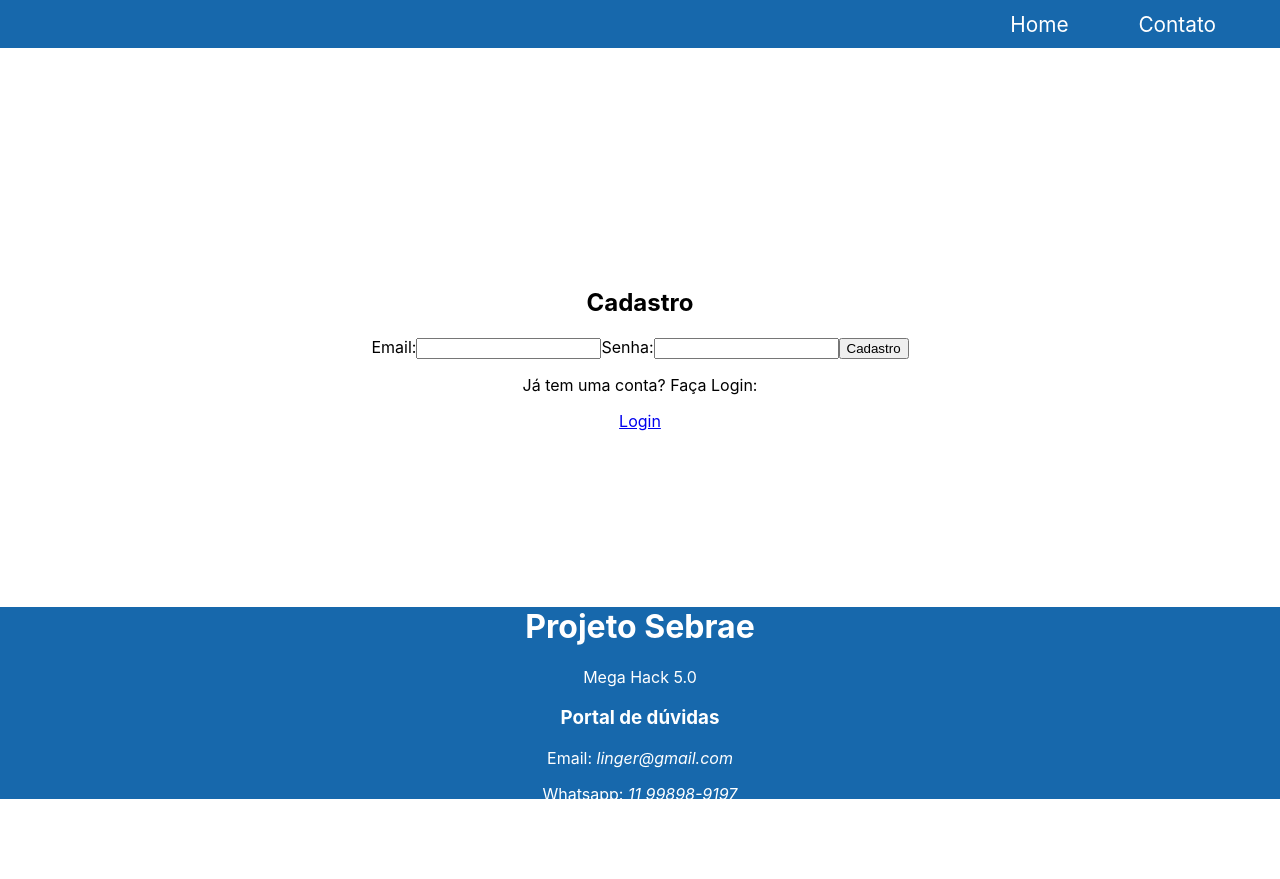
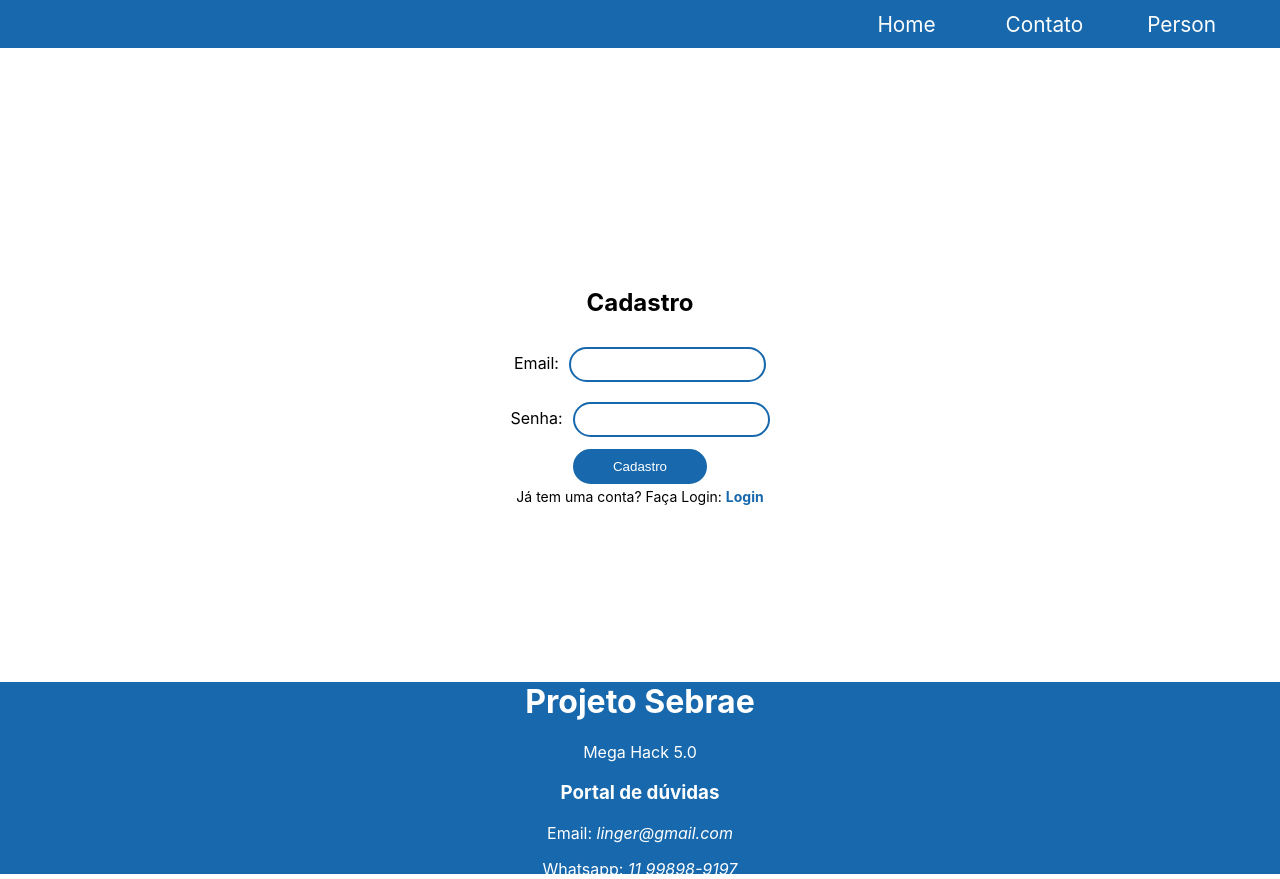
Before and after one commit to Megahack-LINGER/front, a React (Create React App) app: page /cadastro in a window 1280 px wide. Before the commit the page ends 804 px from the top, so only its background shows below. Built offline with nearby package versions, Linux system fonts and the light colour scheme.

Commit message:
Att styles login and cadastro

```diff
--- a/package.json
+++ b/package.json
@@ -11,6 +11,7 @@
     "@types/react": "^16.9.53",
     "@types/react-dom": "^16.9.8",
     "firebase": "^8.0.1",
+    "firebase-tools": "^8.15.1",
     "leaflet": "^1.7.1",
     "react": "^17.0.1",
     "react-dom": "^17.0.1",
--- a/src/index.css
+++ b/src/index.css
@@ -14,3 +14,33 @@ code {
   font-family: source-code-pro, Menlo, Monaco, Consolas, 'Courier New',
     monospace;
 }
+
+input{
+  border-style: solid;
+  border-color: #1768AC;
+  padding: 8px;
+  margin: 10px 0px 10px 10px;
+  border-radius: 30px;
+  outline-style: none;
+}
+
+button {
+  border-radius: 30px;
+  border-style: solid;
+  background-color:#1768AC;
+  color:white;
+  padding: 10px 40px 10px 40px;
+  border-color: white;
+  outline-style: none;
+}
+
+button:focus{
+  background-color: white;
+  color: #1768AC;
+  border-color: #1768AC;
+  transition-duration: 1s;
+}
+
+span{
+  font-size: 14px;
+}
--- a/src/pages/auth/cadastro/Cadastro.css
+++ b/src/pages/auth/cadastro/Cadastro.css
@@ -2,3 +2,8 @@
     margin-top: 30vh;
     margin-bottom: 22vh;
 }
+#cadastro a{
+    text-decoration: none;
+    color: #1768AC;
+    font-weight: bold;
+}
--- a/src/pages/auth/cadastro/Cadastro.jsx
+++ b/src/pages/auth/cadastro/Cadastro.jsx
@@ -1,5 +1,5 @@
 import React from 'react';
-import { Link } from 'react-router-dom';
+import { Link, Redirect } from 'react-router-dom';
 import firebase from "../../../services/FirebaseServices"
 
 import "./Cadastro.css"
@@ -8,30 +8,42 @@ export default class Cadastro extends React.Component {
 
     state = {
         email: '',
-        password: ''
+        password: '',
+        cadastrado: false
     }
 
     async cadastrar() {
         await firebase.auth().createUserWithEmailAndPassword(this.state.email, this.state.password).then((user) => {
             console.log("Feito")
             console.log(user.user.displayName)
+            this.setState({cadastrado: true})
         }).catch((error) => {
             console.log(error)
         })
     }
+
     render() {
+        if(this.state.cadastrado){
+            return <Redirect to="/" />
+        }else{
         return (<div id="cadastro">
             <h2>Cadastro</h2>
+            <div>
                 <label>
                     Email:
                 <input type="email" value={this.state.email} onChange={(e) => this.setState({ email: e.target.value })} />
                 </label>
+            </div>
+            <div>
                 <label>
                     Senha:
                 <input type="password" value={this.state.password} onChange={(p) => this.setState({ password: p.target.value })} />
                 </label>
-            <button type="submit" onClick={async() => await this.cadastrar()}>Cadastro</button>
-            <p>Já tem uma conta? Faça Login: </p><Link to="/login">Login</Link>
+            </div>
+            <div>
+                <button type="submit" onClick={async () => await this.cadastrar()}>Cadastro</button>
+            </div>
+            <span>Já tem uma conta? Faça Login: <Link to="/login">Login</Link></span>
         </div>)
     }
-}
+}}
--- a/src/pages/auth/login/Login.css
+++ b/src/pages/auth/login/Login.css
@@ -2,3 +2,9 @@
     margin-top: 30vh;
     margin-bottom: 22vh;
 }
+
+#login a{
+    text-decoration: none;
+    color: #1768AC;
+    font-weight: bold;
+}
--- a/src/pages/auth/login/Login.jsx
+++ b/src/pages/auth/login/Login.jsx
@@ -19,19 +19,29 @@ export default class Login extends React.Component {
             console.log(error)
         })
     }
-    render(){
+    render() {
         return (<div id="login">
             <h2>Login</h2>
+
+            <div>
                 <label>
                     Email:
                 <input type="email" value={this.state.email} onChange={(e) => this.setState({ email: e.target.value })} />
                 </label>
+            </div>
+            <div>
                 <label>
                     Senha:
                 <input type="password" value={this.state.password} onChange={(p) => this.setState({ password: p.target.value })} />
                 </label>
-            <button type="submit" onClick={async () => await this.login()}>Login</button>
-            <p>Já tem uma conta? Faça Login: </p><Link to="/cadastro">Cadastro</Link>
-        </div>)
+
+            </div>
+            <div>
+
+                <button type="submit" onClick={async () => await this.login()}>Logar</button>
+            </div>
+            <span>Não tem uma conta? Crie uma: <Link to="/cadastro">Cadastrar</Link></span>
+        </div>
+        )
     }
 }
--- a/src/pages/models/nav/Nav.jsx
+++ b/src/pages/models/nav/Nav.jsx
@@ -10,6 +10,7 @@ export default function Nav() {
                 <nav>
                     <Link to="/">Home</Link>
                     <Link to="/contato"> Contato</Link>
+                    <Link to="/person">Person</Link>
                 </nav>
             </Switch>
 
--- a/src/routes.tsx
+++ b/src/routes.tsx
@@ -7,6 +7,7 @@ import Home from "./pages/home/Home";
 import Contato from "./pages/contato/Contato";
 import Login from "./pages/auth/login/Login";
 import Cadastro from "./pages/auth/cadastro/Cadastro";
+import Person from "./pages/person/Person";
 
 //---- Models
 import Footer from "./pages/models/footer/Footer";
@@ -22,6 +23,7 @@ export default function Routes() {
           <Route exact path="/contato" component={Contato} />
           <Route exact path="/cadastro" component={Cadastro} />
           <Route exact path="/login" component={Login} />
+          <Route exact path="/person" component={Person} />
         </Switch>
       </Router>
       <Footer />
```
Also changed, not shown: 1 other file (tests, documents, lock files or other folders). Lines whose indentation alone changed are shown as unchanged.
